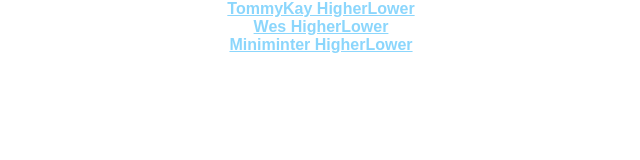
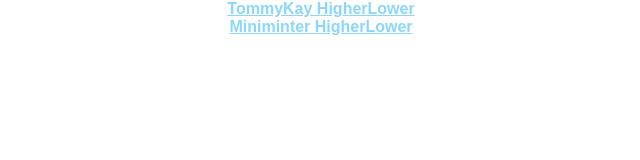
Before and after one commit to VikkarDev/VikkarDev.github.io, a plain HTML site: page index.html in a window 1280 px wide. Shown: the whole page, without its empty margins (339-979 px from the left). Drawn offline with Linux system fonts and the light colour scheme; files that its build step writes are made by us from their sources.

Commit message:
Update index.html

```diff
--- a/index.html
+++ b/index.html
@@ -7,7 +7,6 @@
     <nav>
       <ul>
         <li><a href="/tommykay/index.html">TommyKay HigherLower</a></li>
-        <li><a href="/wes/index.html">Wes HigherLower </a></li>
         <li><a href="/miniminter/index.html">Miniminter HigherLower </a></li>
       </ul>
     </nav>
```
